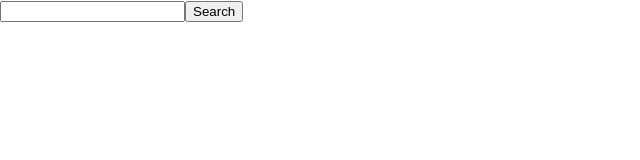
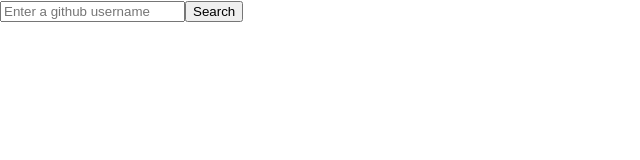
Before and after one commit to cecialbero/react-search-users, a React (Create React App) app: page / in a window 1280 px wide. Shown: the top 160 px of the page, without its empty margins (0-640 px from the left). Built offline with nearby package versions, Linux system fonts and the light colour scheme.

Commit message:
Sends the username through prop to the results comp

```diff
--- a/src/App.js
+++ b/src/App.js
@@ -1,13 +1,30 @@
+import React, { useState } from 'react';
+import axios from 'axios';
 import Search from './components/Search';
+import Results from './components/Results';
+
 import './App.css';
 
 const App = () => {
-  const getsLogin = (login) => {
-    console.log(login)
+  const [ users, setUsers ] = useState([])
+
+  const getUsers = (username) => {
+    axios({
+      url: `https://api.github.com/search/users?q=${username} in:login`
+    })
+    .then((res) => {
+      setUsers(res.data.items)
+    })
+    .catch((error) => {
+      console.log(error)
+    })
   }
 
   return (
-    <Search getsLogin={getsLogin}/>
+    <>
+      <Search getUsers={getUsers}/>
+      <Results users={users}/>
+    </>
   );
 }
 
--- a/src/components/Results.js
+++ b/src/components/Results.js
@@ -0,0 +1,23 @@
+import React from 'react';
+
+const Results = ({ users }) => {
+    return (
+        <table>
+            <tbody>
+            {
+                users.map(user => {
+                    return (
+                        <tr key={user.id}>
+                            <td>{user.avatar_url}</td>
+                            <td>{user.login}</td>
+                            <td>{user.type}</td>
+                        </tr>
+                    )
+                })
+            }
+            </tbody>
+        </table>
+    )
+}
+
+export default Results
--- a/src/components/Search.js
+++ b/src/components/Search.js
@@ -1,23 +1,24 @@
 import React, { useState } from 'react';
 
 const Search = (props) => {
-    const [login, setLogin] = useState('');
+    const [username, setUsername] = useState('');
 
     const handleOnChange = ({ target }) => {
-        setLogin(target.value)
+        setUsername(target.value)
     }
 
     const handleOnSubmit = (e) => {
         e.preventDefault();
-        props.getsLogin(login);
+        props.getUsers(username);
     }
 
     return (
         <form onSubmit={handleOnSubmit}>
             <input
             type='search'
-            value={login}
-            name='login'
+            value={username}
+            name='username'
+            placeholder='Enter a github username'
             onChange={handleOnChange}/>
 
             <button type='submit'>Search</button>
```
